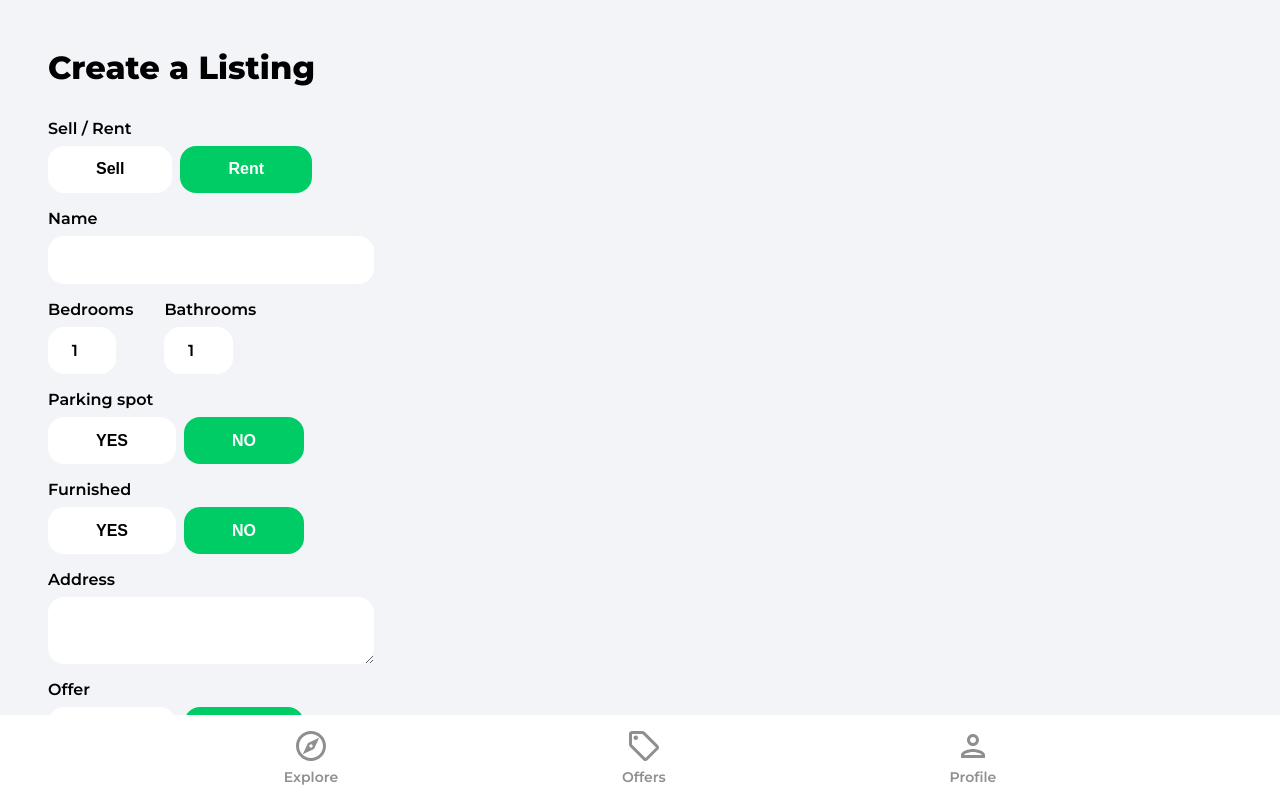
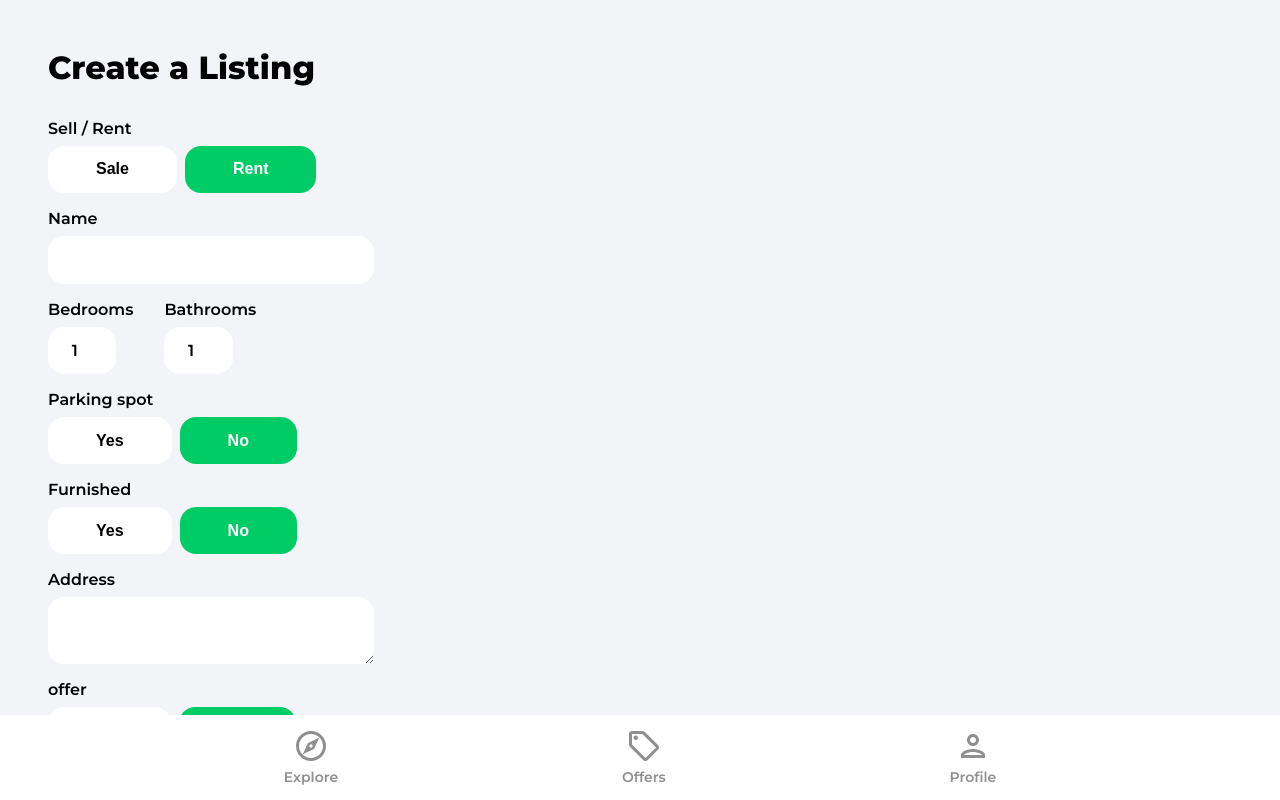
Before and after one commit to hongduck710/house-marketplace-by-traversymedia, a React (Create React App) app: page /create-listing in a window 1280 px wide. Shown: the top 800 px of the page. Built offline with nearby package versions, Linux system fonts and the light colour scheme; no server answers; sample sign-in values are in the browser's storage; the HTML template or start-up script is replaced by a standard one.

Commit message:
6 - Create Listing Form 진도 다시 나감(Warining 해결)

```diff
--- a/src/pages/CreateListing.jsx
+++ b/src/pages/CreateListing.jsx
@@ -37,7 +37,7 @@ function CreateListing(){
         images,
         latitude,
         longitude
-    } = formData
+    } = formData;
 
     const auth = getAuth();
     const navigate = useNavigate();
@@ -66,9 +66,11 @@ function CreateListing(){
 
     const onMutate = (e) => {
         let boolean = null;
+
         if(e.target.value === "true") {
             boolean = true;
         }
+
         if(e.target.value === "false") {
             boolean = false;
         }
@@ -82,7 +84,7 @@ function CreateListing(){
         }
 
         // Text/Booleans/Numbers
-        if(!e.target.files) {
+        if(!e.target.files){
             setFormData((prevState) => ({
                 ...prevState,
                 [e.target.id]: boolean ?? e.target.value
@@ -90,9 +92,11 @@ function CreateListing(){
         }
     }
 
-    if(loading){
-        return <Spinner />
+    if(loading) {
+        <Spinner />
     }
+
+
     return (
         <div className="profile">
             <header>
@@ -109,9 +113,10 @@ function CreateListing(){
                         value="sale"
                         onClick={onMutate}
                         >
-                            Sell
+                           Sale
                         </button>
                         <button
+                        typoe="button"
                         className={type === "rent" ? "formButtonActive" : "formButton"}
                         id="type"
                         value="rent"
@@ -172,18 +177,18 @@ function CreateListing(){
                         min="1"
                         max="50"
                         >
-                            YES
+                            Yes
                         </button>
                         <button
                         className={!parking && parking !== null ? "formButtonActive" : "formButton"}
                         type="button"
                         id="parking"
-                        value={false}
                         onClick={onMutate}
                         >
-                            NO
+                            No
                         </button>
                     </div>
+
                     <label className="formLabel">Furnished</label>
                     <div className="formButtons">
                         <button
@@ -193,7 +198,7 @@ function CreateListing(){
                         value={true}
                         onClick={onMutate}
                         >
-                            YES
+                            Yes
                         </button>
                         <button
                         className={!furnished && furnished !== null ? "formButtonActive" : "formButton"}
@@ -202,10 +207,9 @@ function CreateListing(){
                         value={false}
                         onClick={onMutate}
                         >
-                            NO
+                            No
                         </button>
                     </div>
-
                     <label className="formLabel">Address</label>
                     <textarea
                     className="formInputAddress"
@@ -243,7 +247,7 @@ function CreateListing(){
                         </div>
                     )}
 
-                    <label className="formLabel">Offer</label>
+                    <label className="formLabel">offer</label>
                     <div className="formButtons">
                         <button
                         className={offer ? "formButtonActive" : "formButton"}
@@ -252,7 +256,7 @@ function CreateListing(){
                         value={true}
                         onClick={onMutate}
                         >
-                            YES
+                            yes
                         </button>
                         <button
                         className={!offer && offer !== null ? "formButtonActive" : "formButton"}
@@ -261,7 +265,7 @@ function CreateListing(){
                         value={false}
                         onClick={onMutate}
                         >
-                            NO
+                            No
                         </button>
                     </div>
 
@@ -278,38 +282,39 @@ function CreateListing(){
                         required
                         />
                         {type === "rent" && (
-                            <p className="formPriceText">1 / Month</p>
+                            <p className="formPriceText">$ / Month</p>
                         )}
                     </div>
                     {offer && (
                         <>
                             <label className="formLabel">Discounted Price</label>
                             <input
+                            type="number"
                             className="formInputSmall"
-                            type="number"
                             id="discountedPrice"
                             value={discountedPrice}
-                            onChange={onMutate}
                             min="50"
                             max="750000000"
                             required={offer}
                             />
                         </>
                     )}
-
                     <label className="formLabel">Images</label>
                     <p className="imagesInfo">The first image will be the cover (max 6).</p>
                     <input
+                    type="file"
                     className="formInputFile"
-                    type="file"
                     id="images"
                     onChange={onMutate}
                     max="6"
-                    accept=".jpg, .png, .jpeg"
+                    accept=".jpg,.png,.jpeg"
                     multiple
                     required
                     />
-                    <button type="submit" className="primaryButton createListingButton">Create Listing</button>
+                    <button type="submit"
+                    className="primaryButton createListingButton">
+                        Create Listing
+                    </button>
                 </form>
             </main>
         </div>
```
Lines whose indentation alone changed are shown as unchanged.
